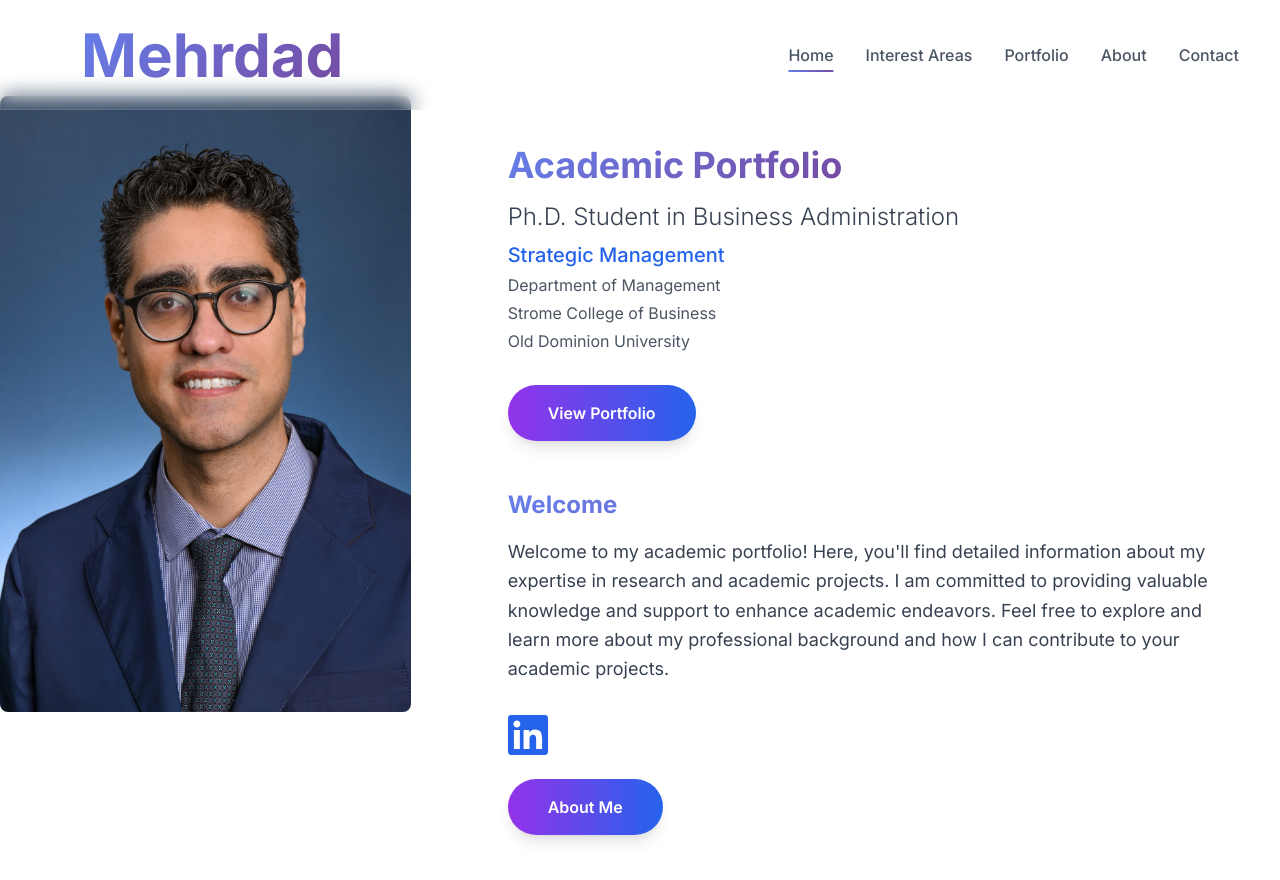
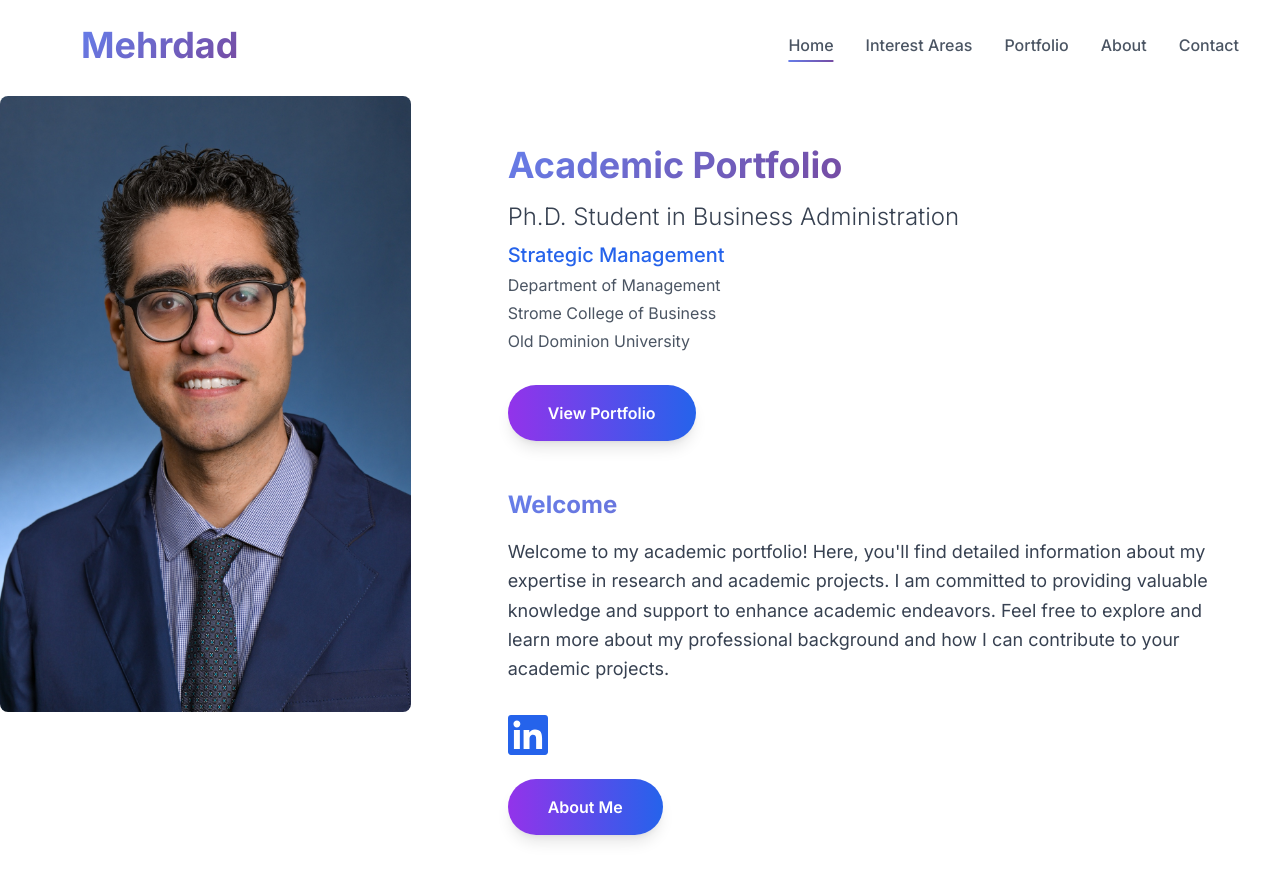
Before and after one commit to mhrd-a/mhrd-a.github.io, a plain HTML site: page index.html in a window 1280 px wide. Drawn offline with nearby package versions, Linux system fonts and the light colour scheme.

Commit message:
Update index.html

```diff
--- a/index.html
+++ b/index.html
@@ -92,7 +92,7 @@
     <nav class="fixed top-0 w-full z-50 glass-effect">
         <div class="w-full px-0 py-6">
             <div class="flex justify-between items-center ml-20 mr-10">
-                <div class="text-6xl font-bold gradient-text">Mehrdad</div>
+                <div class="text-4xl font-bold gradient-text">Mehrdad</div>
                 <div class="flex space-x-8">
                     <a href="#home" class="nav-link text-gray-600 hover:text-gray-900 font-medium cursor-pointer" onclick="showSection('home')">Home</a>
                     <a href="#interests" class="nav-link text-gray-600 hover:text-gray-900 font-medium cursor-pointer" onclick="showSection('interests')">Interest Areas</a>
```
